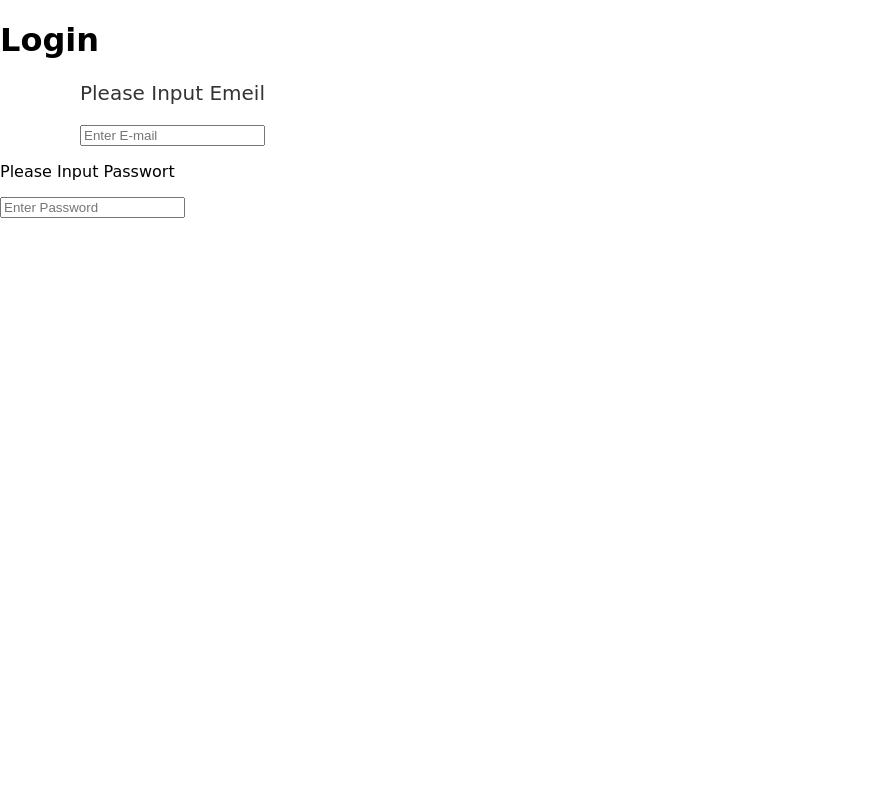
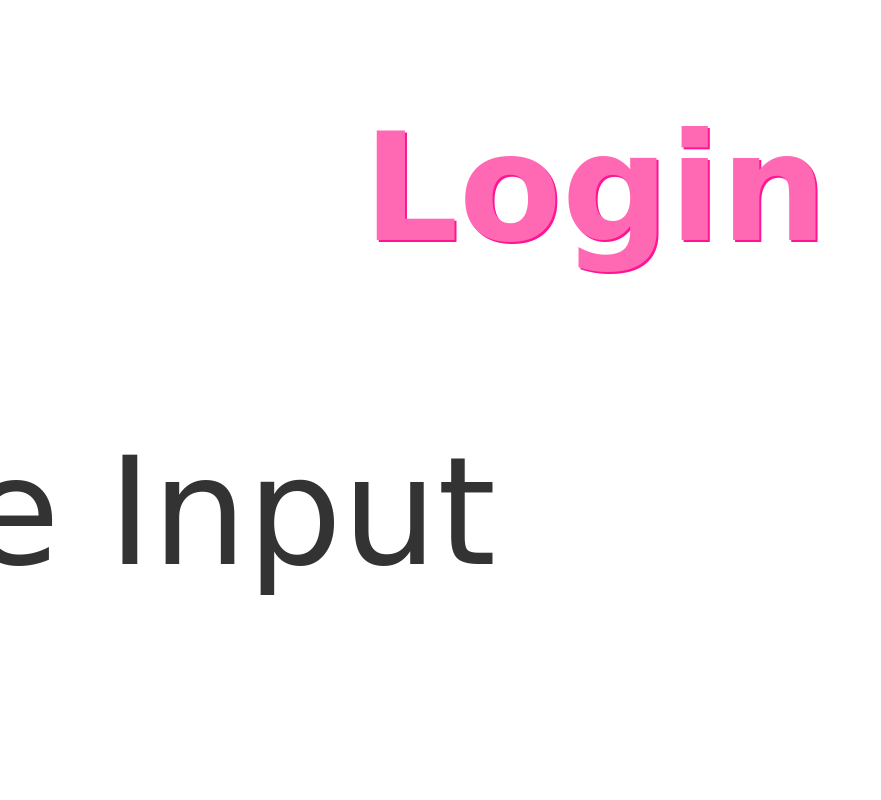
Before and after one commit to OsmanSa20/BitByByte, a Vue app in the folder BadUX/: page /login in a window 1280 px wide. Shown: the top 800 px of the page, without its empty margins (0-881 px from the left). Built offline with nearby package versions, Linux system fonts and the light colour scheme.

Commit message:
added shit

```diff
--- a/BadUX/src/views/LoginPage.vue
+++ b/BadUX/src/views/LoginPage.vue
@@ -6,11 +6,11 @@
     <div id='input-container'>
             <div id="email-input">
                 <p> Please Input Emeil </p>
-                <input class="e-input" type="text" placeholder="Enter E-mail" />
+                <input class="e-input-email" type="text" placeholder="Enter E-mail" />
             </div>
-            <div class="e-input-group">
-                <p> Please Input Passwort </p>
-                <input class="e-input" name='input' type="password" placeholder="Enter Password" />
+            <div id="password-input">
+                <p> Please Imput Passwort </p>
+                <input class="e-input-password" name='input' type="password" placeholder="Enter Password" />
                 <span class="e-input-group-icon e-input-popup-date"></span>
             </div>
     </div>
@@ -28,18 +28,67 @@ export default defineComponent({
 
 <style scoped>
 
+@keyframes slideRightAndBack {
+  0% {
+    transform: translateX(-100%);
+  }
+  50% {
+    transform: translateX(100vw);
+  }
+  100% {
+    transform: translateX(-100%);
+  }
+}
+
 h1, p, #input-container {
   font-family: "Comic Sans MS", "Comic Sans", cursive;
 }
 
-#email-input {
-  margin-left: 80px;
+h1 {
+  font-size: 150px;
+  color: #ff69b4;
+  text-shadow: 2px 2px #ff1493;
+  text-align: center;
+  margin-left: -7%;
+
 }
 
-#email-input p {
-  font-size: 20px;
+#email-input {
+  animation: slideRightAndBack 30s linear infinite;
+}
+
+#email-input , #password-input {
+  font-size: 150px;
   color: #333;
 }
+
+#password-input {
+  animation: slideRightAndBack 30s linear infinite;
+  animation-delay: 3s;
+  font-size: 125px;
+  color: #555;
+}
+
+.e-input-email {
+  font-size: 25px;
+  padding: 14px 18px;
+  border: 5px solid #afa5a5;
+  border-radius: 15px;
+  width: 120%;
+  background-color: #443a3a;
+  color: #372828;
+  margin-bottom: 20px;
+
+}
+
+ .e-input-password {
+  font-size: 25px;
+  padding: 8px 12px;
+  border: 5px solid #231919;
+  border-radius: 6px;
+  width: 10%;
+  background-color: #ff8585;
+ }
 
 
 
```
